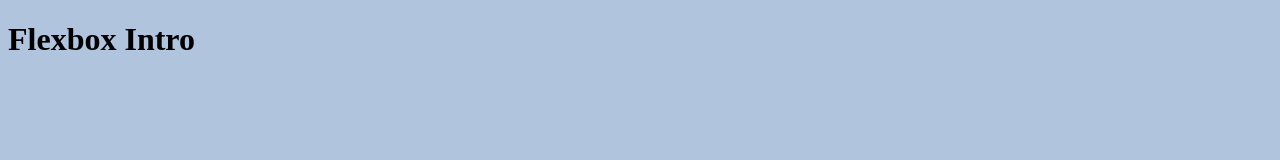
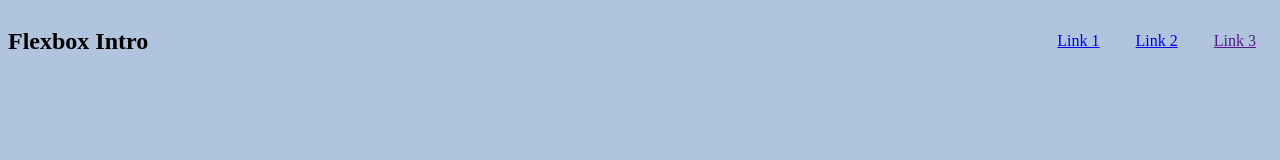
Before and after one commit to aclai4067/flexboxIntro, a plain HTML site: page index.html in a window 1280 px wide. Drawn offline with Linux system fonts and the light colour scheme.

Commit message:
added nav links right justified

```diff
--- a/index.html
+++ b/index.html
@@ -8,7 +8,15 @@
     <link rel="stylesheet" href="./main.css">
 </head>
 <body>
-    <h1>Flexbox Intro</h1>
+    <nav>
+        <h1>Flexbox Intro</h1>
+        <div class="nav-container">
+            <a href="https://www.google.com">Link 1</a>
+            <a href="https://css-tricks.com/snippets/css/a-guide-to-flexbox/">Link 2</a>
+            <a href="">Link 3</a>
+        </div>
+    </nav>
+
     <script src="./main.js"></script>
 </body>
 </html>
--- a/main.css
+++ b/main.css
@@ -1,3 +1,13 @@
 body {
     background-color: lightsteelblue;
 }
+
+nav{
+    display: flex;
+    justify-content: space-between;
+    align-items: center;
+}
+
+.nav-container a{
+    margin: 1em;
+}
```
